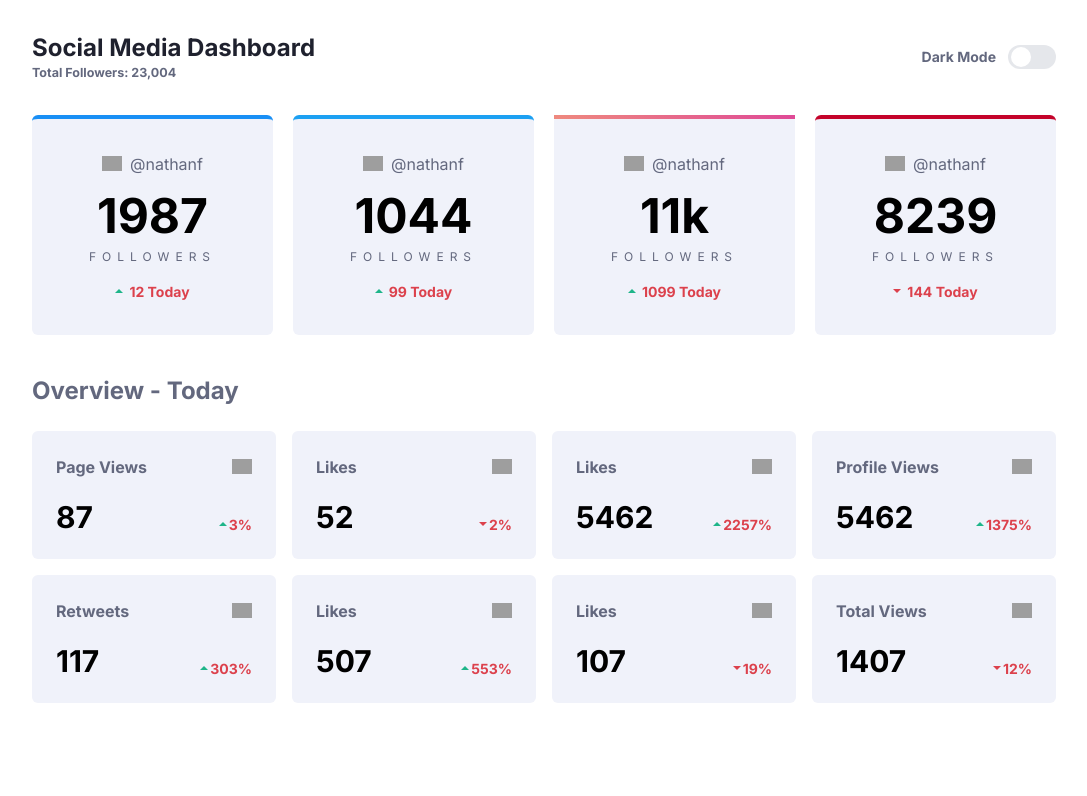
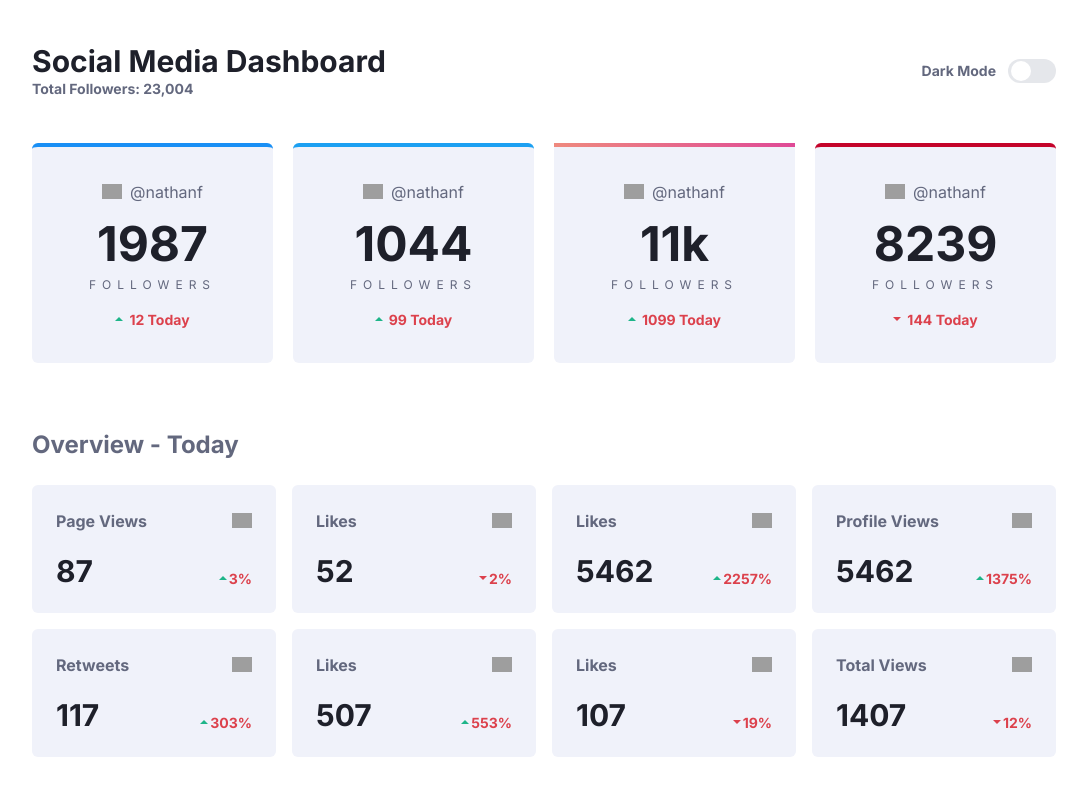
Before and after one commit to Bubblecrown/Social-Media-Dashboard, a React (Create React App) app: page / in a window 1280 px wide. Shown: the top 796 px of the page, without its empty margins (96-1183 px from the left). Built offline with nearby package versions, Linux system fonts and the light colour scheme; grey boxes are pictures that could not be loaded.

Commit message:
finist dark mode

```diff
--- a/src/App.tsx
+++ b/src/App.tsx
@@ -3,13 +3,13 @@ import SocialDashboard from "./pages/SocialDashboard";
 import { ContextTypes } from "./type/ContextTypes.type";
 
 export const SwitchContext = createContext<ContextTypes>({
-  mode: "",
+  mode: false,
   setMode(){}
 });
 ;
 
 export default function App() {
-  const [mode, setMode] = useState("light");
+  const [mode, setMode] = useState(false);
 
   return (
     <SwitchContext.Provider value={{mode, setMode}}>
--- a/src/components/CardFollower.tsx
+++ b/src/components/CardFollower.tsx
@@ -3,7 +3,7 @@ import React from "react";
 import { CardFollowerProps } from "../type/CardFollower.type";
 export default function CardFollower(props: CardFollowerProps) {
   const classProps = classnames(
-    "flex flex-col justify-center items-center w-full h-[220px] bg-[color:var(--LightGrayishBlue)] rounded-md border-t-4 ",
+    "flex flex-col justify-center items-center w-full h-[220px] bg-[color:var(--bg-card)] rounded-md border-t-4 ",
     props.borderColor
   );
 
@@ -11,15 +11,15 @@ export default function CardFollower(props: CardFollowerProps) {
       <section className={classProps}>
         <article className="flex flex-row gap-2 items-center">
           <img src={props.image} alt="" className="w-5 h-auto" />
-          <p className="text-[color:var(--DarkGrayishBlue)] ">
+          <p className="text-[color:var(--text-secondary)] ">
             {props.account}
           </p>
         </article>
         <article className="text-center my-4">
-          <h1 className="text-[color::var(--VeryDarkBlue)] text-5xl font-bold">
+          <h1 className="text-[color:var(--text-primary)] text-5xl font-bold ">
             {props.amount}
           </h1>
-          <h3 className="mt-2 text-[color:var(--DarkGrayishBlue)] tracking-[6px] uppercase text-[12px]">
+          <h3 className="mt-2 text-[color:var(--text-secondary)] tracking-[6px] uppercase text-[12px]">
             followers
           </h3>
         </article>
--- a/src/components/CardView.tsx
+++ b/src/components/CardView.tsx
@@ -4,15 +4,15 @@ import { CardViewProps } from "../type/CardView";
 export default function CardView(props: CardViewProps) {
   return (
     <main>
-      <section className="bg-[color:var(--LightGrayishBlue)] p-6 box-border rounded-md gap-5 grid">
+      <section className="bg-[color:var(--bg-card)] p-6 box-border rounded-md gap-5 grid">
         <article className="flex justify-between items-center" >
-          <h2 className="font-semibold text-[color:var(--DarkGrayishBlue)]">
+          <h2 className="font-semibold text-[color:var(--text-secondary)]">
             {props.label}
           </h2>
           <img src={props.image} alt="" className="w-5 h-auto"/>
         </article>
         <article className="flex justify-between items-end">
-          <h1 className="text-3xl font-bold">{props.views}</h1>
+          <h1 className="text-3xl font-bold text-[color:var(--text-primary)]">{props.views}</h1>
           <span className="flex items-center">
             <img src={props.arrow} alt="" />
             <p
--- a/src/components/layouts/CardViewLayout.tsx
+++ b/src/components/layouts/CardViewLayout.tsx
@@ -8,9 +8,9 @@ import upIcon from "../../assets/icon-up.svg";
 import downIcon from "../../assets/icon-down.svg";
 export default function CardViewLayout() {
   return (
-    <main className="w-full my-12 px-[10%] flex justify-start items-center lg:my-10">
+    <main className="w-full h-full py-8 px-[10%] flex justify-start items-center ">
       <section className="w-full">
-        <h1 className="text-3xl font-bold text-[color:var(--DarkGrayishBlue)] mb-8 lg:text-2xl lg:mb-6">
+        <h1 className="text-2xl font-bold text-[color:var(--text-secondary)] mb-8 lg:text-2xl lg:mb-6">
           Overview - Today
         </h1>
         <article className="grid grid-cols-1 lg:grid-cols-4 w-full gap-4 md:grid-cols-2">
--- a/src/components/layouts/NavBar.tsx
+++ b/src/components/layouts/NavBar.tsx
@@ -1,26 +1,29 @@
+import classnames from "classnames";
 import React, { useContext, useState } from "react";
 import { SwitchContext } from "../../App";
 
 export default function NavBar() {
+  const {mode, setMode} = useContext(SwitchContext)
+
   const toggleSwitch = (checked: any) => {
     setMode(checked);
   };
-  const {mode, setMode} = useContext(SwitchContext)
-  const [enable, setEnable] = useState(false);
+
+
   return (
     <nav className="px-[10%] py-8 flex flex-col lg:justify-between lg:flex-row">
       <section className="flex flex-wrap flex-col justify-center items-start">
-        <h1 className="text-2xl font-bold text-[color:var(--VeryDarkBlue)]">
+        <h1 className="text-3xl font-bold text-[color:var(--text-primary)]">
           Social Media Dashboard
         </h1>
-        <p className="text-[12.5px] font-semibold text-[color:var(--DarkGrayishBlue)]">
+        <p className="text-sm font-semibold text-[color:var(--text-secondary)]">
           Total Followers: 23,004
         </p>
       </section>
-      <hr className="my-4 border-t-[color:var(--DarkGrayishBlue)] lg:border-none" />
+      <hr className="my-4 border-t-[color:var(--text-secondary)] lg:border-none" />
       {/* Dark mode button */}
       <section className="flex flex-rows lg:gap-3 items-center justify-between lg:justify-center">
-        <p className="text-sm font-semibold text-[color:var(--DarkGrayishBlue)]">
+        <p className="text-sm font-semibold text-[color:var(--text-secondary)]">
           Dark Mode
         </p>
 
@@ -31,11 +34,11 @@ export default function NavBar() {
             type="checkbox"
             // ใช peer เพื่อสังเกต action ตรงนี้
             className="sr-only peer"
-            checked={enable}
+            checked={mode}
             onChange={toggleSwitch}
           />
           <div
-            onClick={() => setEnable(!enable)}
+            onClick={() => setMode(!mode)}
             // peer สังเกตพฤติกรรมของการเช็คเพื่อทำให้บางสิ่งเกิดขึ้นกับอย่างอื่น
             // และมากระทำกับอันนี้
             className="w-12 h-6 bg-gray-200 rounded-full peer  peer-checked:after:translate-x-[22px] after:content-[''] after:absolute after:top-0.5 after:left-[3px] after:bg-white  after:rounded-full after:h-5 after:w-5 after:transition-all peer-checked:bg-gradient-to-l from-[color:var(--LimeGreen)] to-[color:var(--Twitter)]"
--- a/src/index.css
+++ b/src/index.css
@@ -4,10 +4,45 @@
 @tailwind components;
 @tailwind utilities;
 
+@layer components {
+  .borderGradient {
+    border-image: linear-gradient(45deg, hsl(37, 97%, 70%), hsl(329, 70%, 58%))
+      1;
+  }
+  [data-mode="darkMode"] {
+    /***** Light theme *****/
+    --bg: hsl(230, 17%, 14%);
+    /* BG */
 
-@layer components{
-  .borderGradient{
-    border-image:linear-gradient(45deg, hsl(37, 97%, 70%), hsl(329, 70%, 58%)) 1;
+    --bg-pattern: hsl(232, 19%, 15%);
+    /* Top BG Pattern */
+
+    --bg-card: hsl(228, 28%, 20%);
+    /* Card BG */
+
+    --text-secondary: hsl(228, 34%, 66%);
+    /* Text */
+
+    --text-primary: hsl(0, 0%, 100%);
+    /* Text */
+  }
+
+  [data-mode="lightMode"] {
+    /***** Light theme *****/
+    --bg:hsl(0, 0%, 100%);
+    /* BG */
+
+    --bg-pattern:hsl(225, 100%, 98%);
+    /* Top BG Pattern */
+
+    --bg-card: hsl(227, 47%, 96%);
+    /* Card BG */
+
+    --text-secondary: hsl(228, 12%, 44%);
+    /* Text */
+
+    --text-primary: hsl(230, 17%, 14%);
+    /* Text */
   }
 }
 
@@ -51,7 +86,7 @@
   --DesaturatedBlue: hsl(228, 34%, 66%);
   /* Text */
 
-  --White: hsl(0, 0%, 100%);
+  --White: hsl(0, 0%, 100%) !important;
   /* Text */
 
   /***** End Dark theme *****/
--- a/src/pages/SocialDashboard.tsx
+++ b/src/pages/SocialDashboard.tsx
@@ -1,15 +1,20 @@
-import React from "react";
+import React, { useContext } from "react";
+import { SwitchContext } from "../App";
 import CardLayout from "../components/layouts/CardLayout";
 import CardViewLayout from "../components/layouts/CardViewLayout";
 import NavBar from "../components/layouts/NavBar";
 
 export default function SocialDashboard() {
+  const { mode } = useContext(SwitchContext);
   return (
     <>
-      <main className="font-inter">
+      <main
+        className="font-inter bg-[color:var(--bg)] lg:h-screen  grid"
+        data-mode={mode === true ? "darkMode" : "lightMode"}
+      >
         <NavBar />
         <article>
-          <CardLayout/>
+          <CardLayout />
         </article>
         <section>
           <CardViewLayout />
--- a/src/type/ContextTypes.type.tsx
+++ b/src/type/ContextTypes.type.tsx
@@ -1,6 +1,6 @@
 import { type } from "@testing-library/user-event/dist/type";
 
 export interface ContextTypes {
-  mode: string;
-  setMode: React.Dispatch<React.SetStateAction<string>>
+  mode: boolean;
+  setMode: React.Dispatch<React.SetStateAction<boolean>>
 }
--- a/tailwind.config.js
+++ b/tailwind.config.js
@@ -1,6 +1,7 @@
 /** @type {import('tailwindcss').Config} */
 module.exports = {
   content: ["./src/**/*.{js,jsx,ts,tsx}"],
+  important:this.darkMode,
   theme: {
     extend: {
       gridTemplateColumns: {
```
